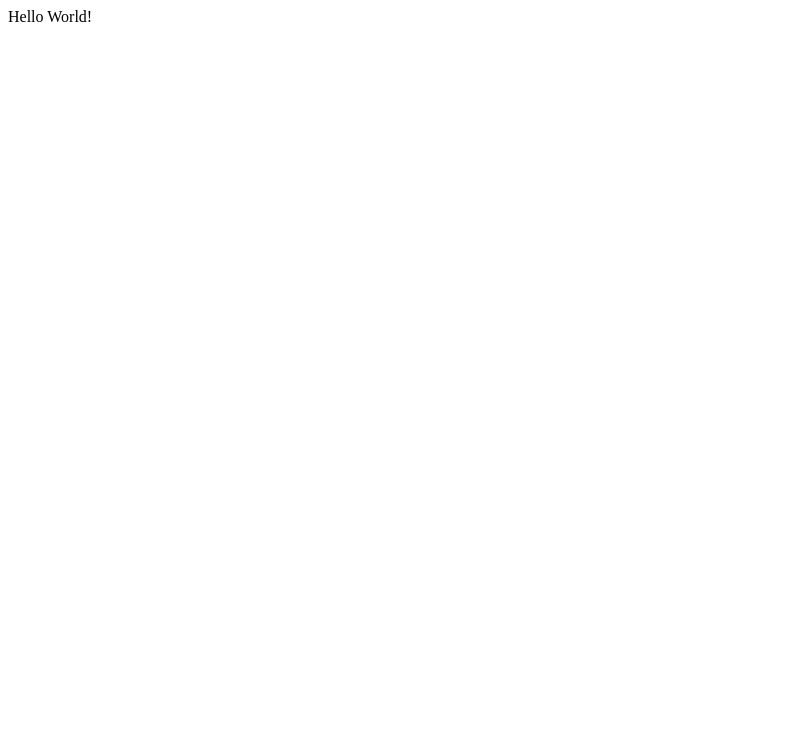
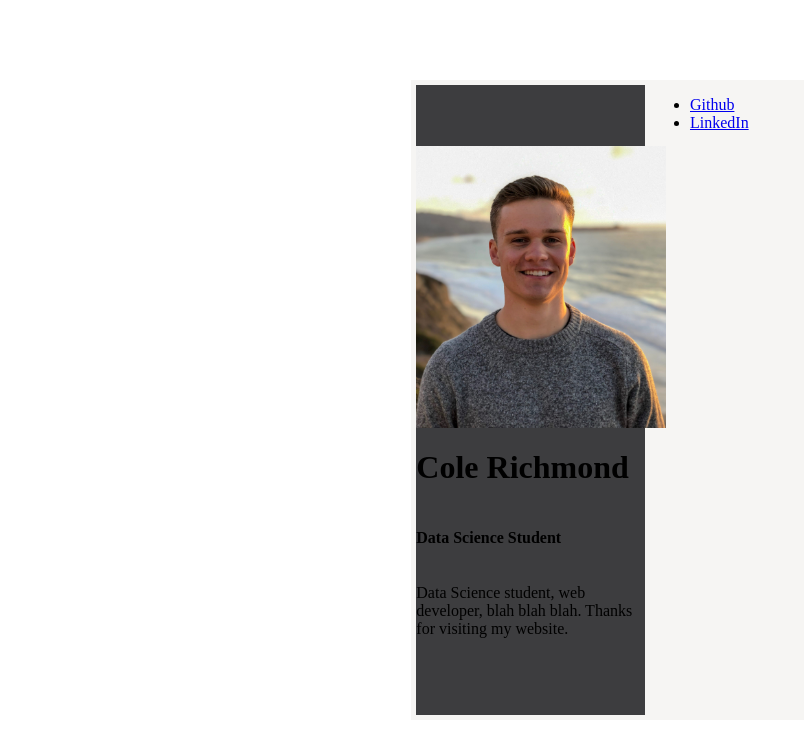
Before and after one commit to colerichmond/colerichmond.github.io, a plain HTML site: page index.html in a window 1280 px wide. Shown: the whole page, without its empty margins (0-804 px from the left). Drawn offline with Linux system fonts and the light colour scheme.

Commit message:
added style, my face, intro

```diff
--- a/index.html
+++ b/index.html
@@ -2,9 +2,31 @@
 <html>
   <head>
     <title>Cole Richmond</title>
+    <link rel="stylesheet" type="text/css" href="style.css">
   </head>
 
   <body>
-    Hello World!
+    <div class="wrapper">
+      <div class="top">
+        <img class="portrait" src="imgs/colerichmond.jpg" width="250" />
+        <h1>Cole Richmond</h1>
+        <h4>Data Science Student</h4>
+        <p>
+          Data Science student, web developer, blah blah blah.
+          Thanks for visiting my website.
+        </p>
+      </div>
+
+      <div class="links">
+        <ul>
+          <li>
+            <a href="https://github.com/colerichmond">Github</a>
+          </li>
+          <li>
+            <a href="https://linkedin.com//in/colerichmond/">LinkedIn</a>
+          </li>
+        </ul>
+      </div>
+    </div>
   </body>
 </html>
--- /dev/null
+++ b/style.css
@@ -0,0 +1,44 @@
+html, body {
+    display: flex;
+    align-items: center;
+    justify-content: center;
+    height: 100%;
+    margin: 0px;
+    padding: 0px;
+  }
+
+.wrapper {
+    background-color: #f6f5f3;
+    max-width: 70%;
+    display: flex;
+    flex-direction: row;
+    height: 80%;
+  }
+
+.top {
+    background-color: #3d3d3f;
+
+    margin: 5px;
+    max-width: 50%;
+    flex: 1;
+    display: flex;
+    flex-direction: column;
+    justify-content: center;
+  }
+
+.left {
+    align-items: center;
+    justify-content: center;
+  }
+
+/*
+Simpler Lime Green: #7dce94
+
+Scuffed Dark Grey: #3d3d3f
+
+Vanilla Grey: #f6f5f3
+
+White-ish: #f9f8fd
+
+https://hookagency.com/website-color-schemes/
+*/
```
Also changed, not shown: imgs/colerichmond.jpg (added), 1 other file.
